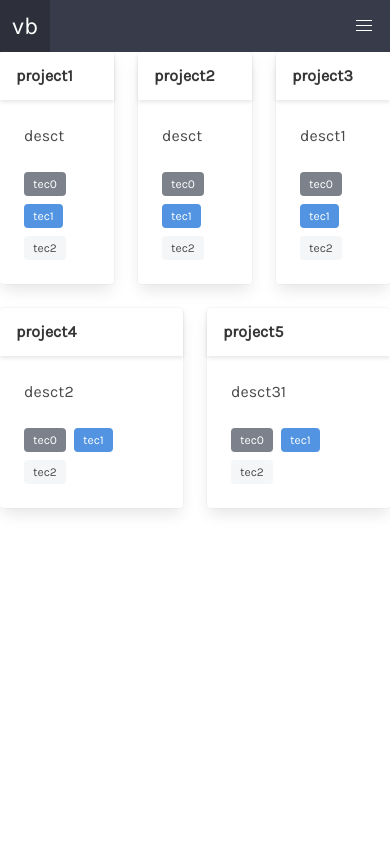
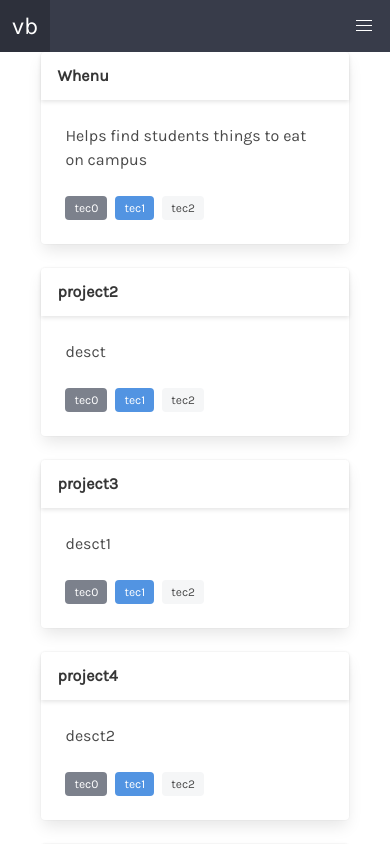
Before and after one commit to vybhavab/vybhavb-website, a Vue app: page /projects in a window 390 px wide. Shown: the top 844 px of the page. Built offline with nearby package versions, Linux system fonts and the light colour scheme.

Commit message:
fixed card on mobile

```diff
--- a/public/projects.json
+++ b/public/projects.json
@@ -1,7 +1,7 @@
 [
   {
-    "name":"project1",
-    "description":"desct",
+    "name":"Whenu",
+    "description":"Helps find students things to eat on campus",
     "technologies":{
       "0":{
         "name":"tec0",
--- a/src/views/Projects.vue
+++ b/src/views/Projects.vue
@@ -2,8 +2,8 @@
 <template>
   <div class="projects">
     <div class="container">
-      <div class="columns is-multiline is-mobile is-one-quarter">
-        <div class="column" v-for="proj in this.projects">
+      <div class="columns is-multiline is-mobile is-centered">
+        <div class="column is-four-fifths-mobile" v-for="proj in this.projects">
           <div class="card">
             <header class="card-header">
               <p class="card-header-title">
```
